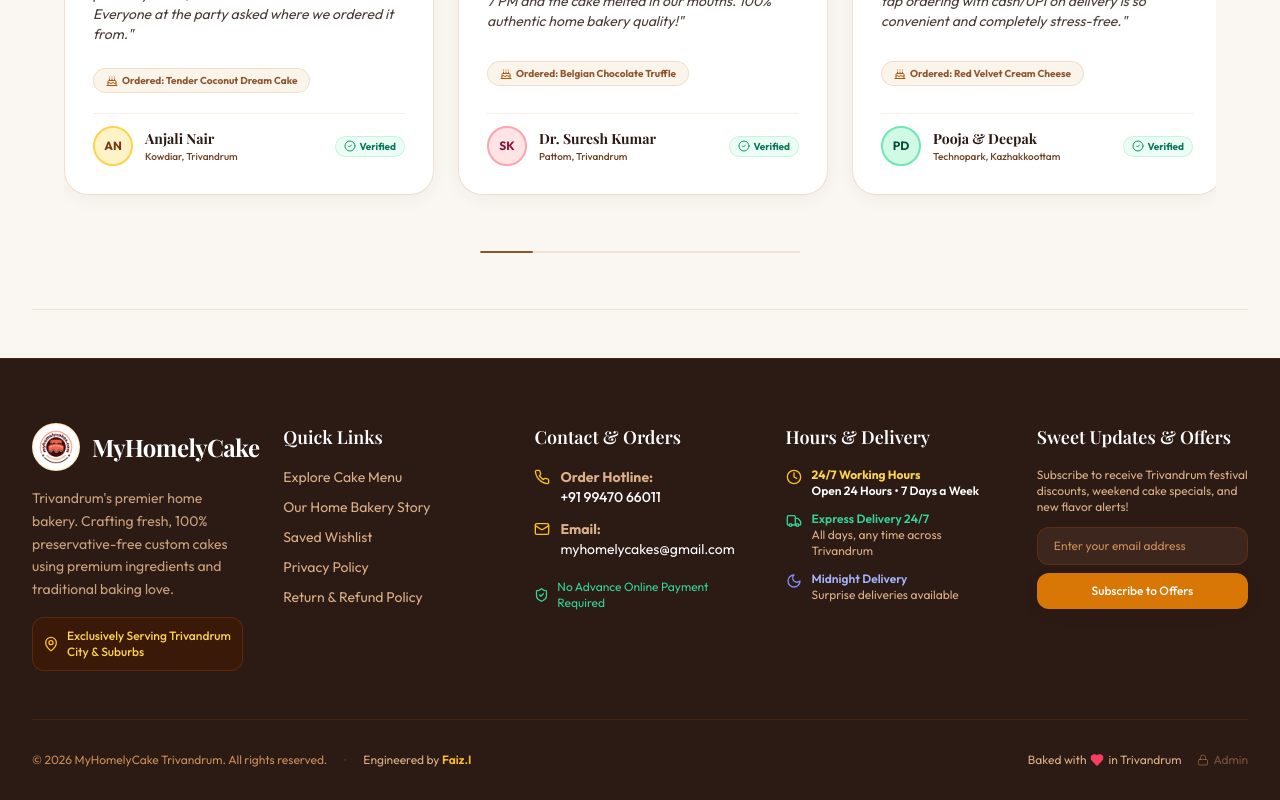
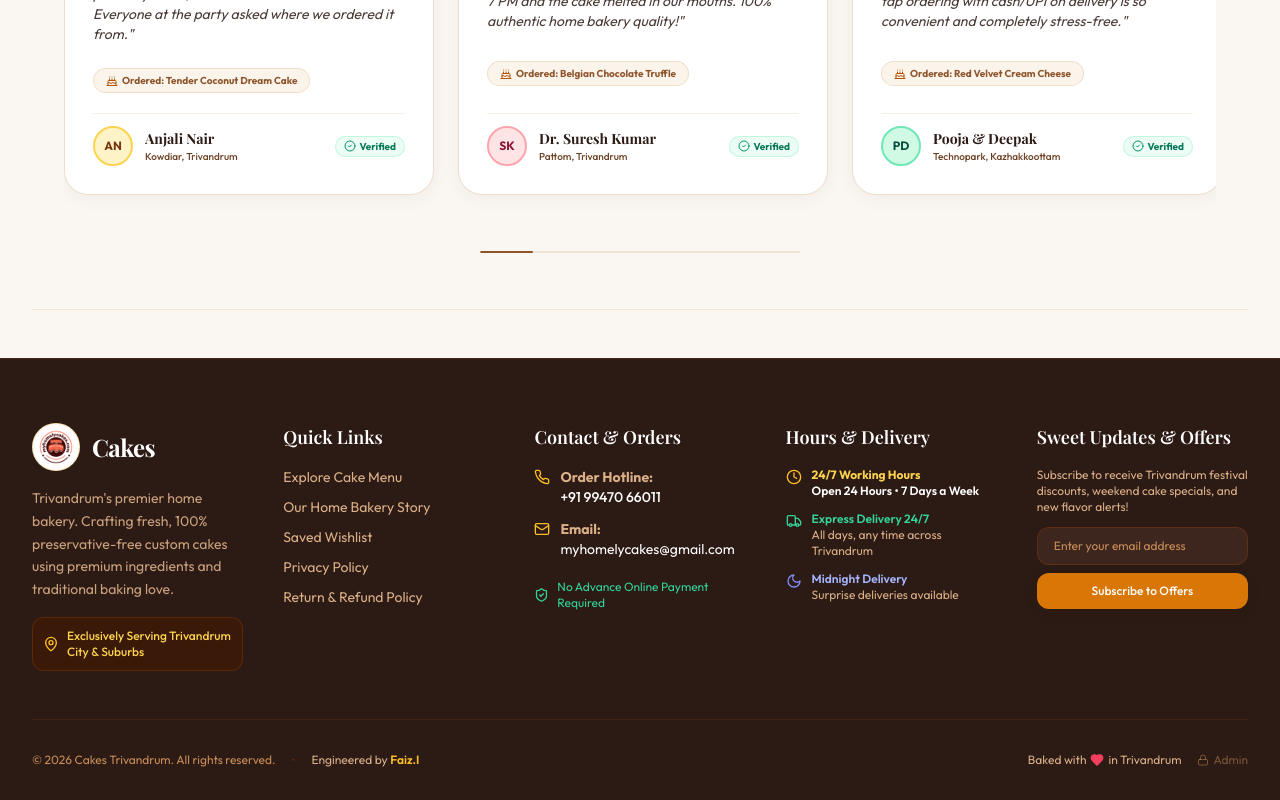
Before and after one commit to IsacSmile/my-homely-cakes-main, a Next.js app: page / in a window 1280 px wide. Shown: the part 1755-2555 px from the top of the page. Built offline with nearby package versions, Linux system fonts and the light colour scheme; no server answers; the database is empty; a web font is replaced by a local one.

Commit message:
Update footer brand name to Cakes

```diff
--- a/src/components/Footer.tsx
+++ b/src/components/Footer.tsx
@@ -52,14 +52,14 @@ export default function Footer() {
               <div className="relative w-12 h-12 rounded-full overflow-hidden border border-amber-500/30 bg-white p-0.5 shrink-0">
                 <Image
                   src="/logo.png"
-                  alt="MyHomelyCake Logo"
+                  alt="Cakes Logo"
                   fill
                   sizes="48px"
                   className="object-contain"
                 />
               </div>
               <span className="font-serif text-2xl font-bold text-white tracking-tight">
-                MyHomelyCake
+                Cakes
               </span>
             </div>
             <p className="text-sm text-bakery-300/90 leading-relaxed">
@@ -205,7 +205,7 @@ export default function Footer() {
 
         <div className="pt-8 border-t border-amber-900/30 flex flex-col sm:flex-row items-center justify-between gap-4 text-xs text-bakery-400">
           <div className="flex flex-col sm:flex-row items-center gap-2 sm:gap-4 text-center sm:text-left">
-            <p>© {new Date().getFullYear()} MyHomelyCake Trivandrum. All rights reserved.</p>
+            <p>© {new Date().getFullYear()} Cakes Trivandrum. All rights reserved.</p>
             <span className="hidden sm:inline text-amber-900/60">•</span>
             <p className="text-bakery-300">
               Engineered by{' '}
```
